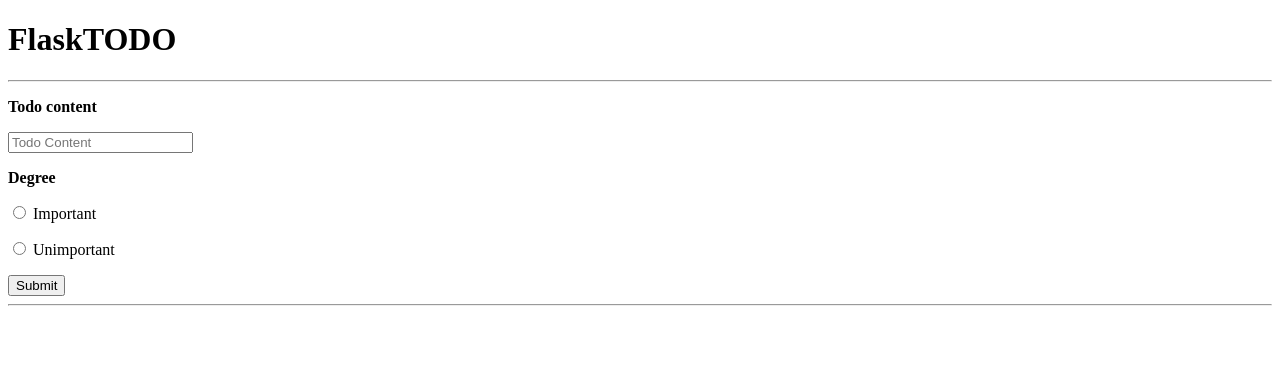
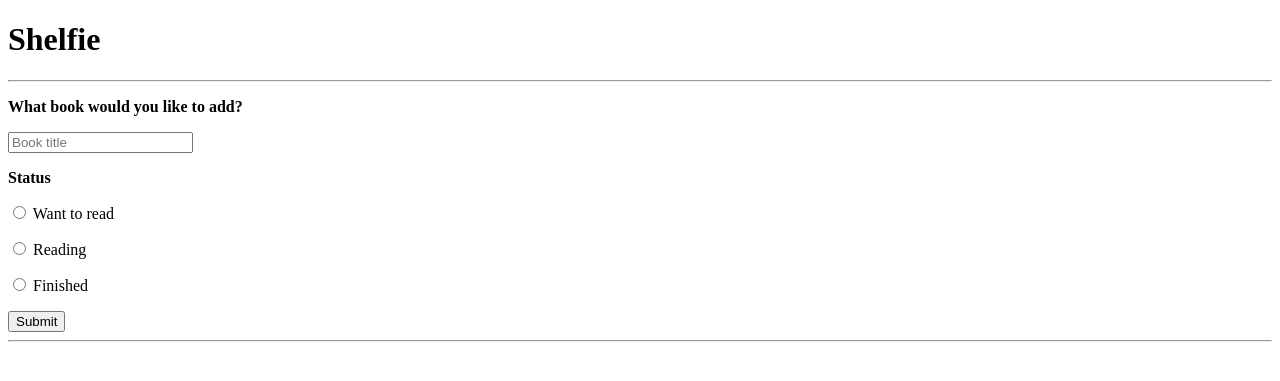
Before and after one commit to victoriademina/Shelfie, a Flask app: page / in a window 1280 px wide. Shown: the top 381 px of the page. Run offline with Flask 3, Linux system fonts and the light colour scheme; data that the repository does not hold is empty.

Commit message:
Add reading statuses and some styling.

```diff
--- a/app.py
+++ b/app.py
@@ -14,9 +14,9 @@ todos = db.todos
 @app.route('/', methods=('GET', 'POST'))
 def index():
     if request.method == 'POST':
-        content = request.form['content']
-        degree = request.form['degree']
-        todos.insert_one({'content': content, 'degree': degree})
+        title = request.form['title']
+        status = request.form['status']
+        todos.insert_one({'title': title, 'status': status})
         return redirect(url_for('index'))
     all_todos = todos.find()
     return render_template('index.html', todos=all_todos)
--- a/templates/index.html
+++ b/templates/index.html
@@ -12,35 +12,39 @@
     </style>
 </head>
 <body>
-    <h1>FlaskTODO</h1>
+    <h1>Shelfie</h1>
     <hr>
-    <div class="content">
+    <div class="title">
     <form method="post">
         <p>
-            <b><label for="content">Todo content</label></b>
+            <b><label for="title">What book would you like to add?</label></b>
         </p>
         <p>
-            <input type="text" name="content"
-                placeholder="Todo Content"></input>
+            <input type="text" name="title"
+                placeholder="Book title">
         </p>
 
         <p>
-            <b><label for="degree">Degree</label></b>
+            <b><label for="status">Status</label></b>
         </p>
         <p>
-            <input id="degree-0" name="degree" required type="radio" value="Important">
-            <label for="degree-0">Important</label>
+            <input id="status-0" name="status" required type="radio" value="want-to-read">
+            <label for="status-0">Want to read</label>
         </p>
         <p>
-            <input id="degree-1" name="degree" required type="radio" value="Unimportant">
-            <label for="degree-1">Unimportant</label>
+            <input id="status-1" name="status" required type="radio" value="reading">
+            <label for="status-1">Reading</label>
+        </p>
+        <p>
+            <input id="status-2" name="status" required type="radio" value="finished">
+            <label for="status-1">Finished</label>
         </p>
         <button type="submit">Submit</button>
     </form>
     <hr>
     {% for todo in todos %}
         <div class="todo">
-            <p>{{ todo['content'] }} <i>({{ todo['degree']}})</i></p>
+            <p>{{ todo['title'] }} <i>({{ todo['status']}})</i></p>
             <form method="POST" action="{{ url_for('delete', id=todo['_id']) }}" >
                 <input type="submit" value="Delete Todo"
                        onclick="return confirm('Are you sure you want to delete this entry?')">
```
